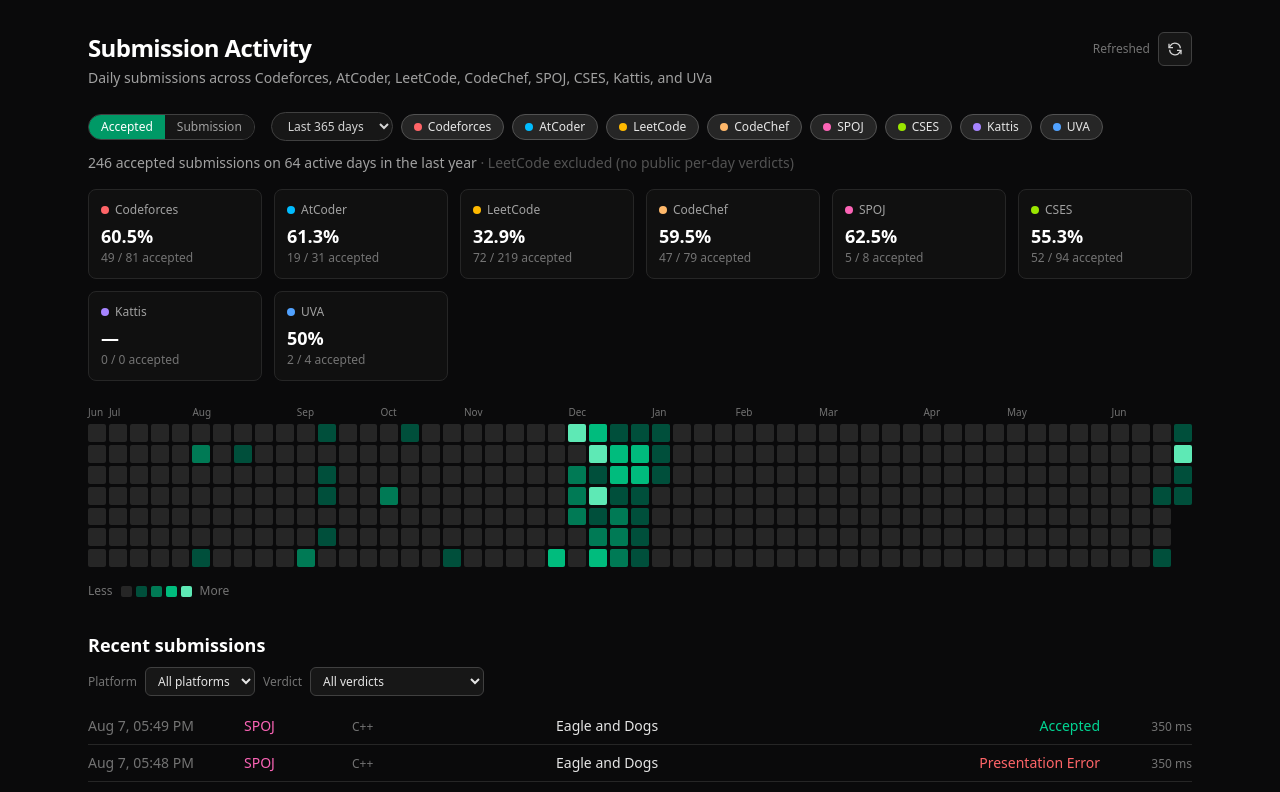
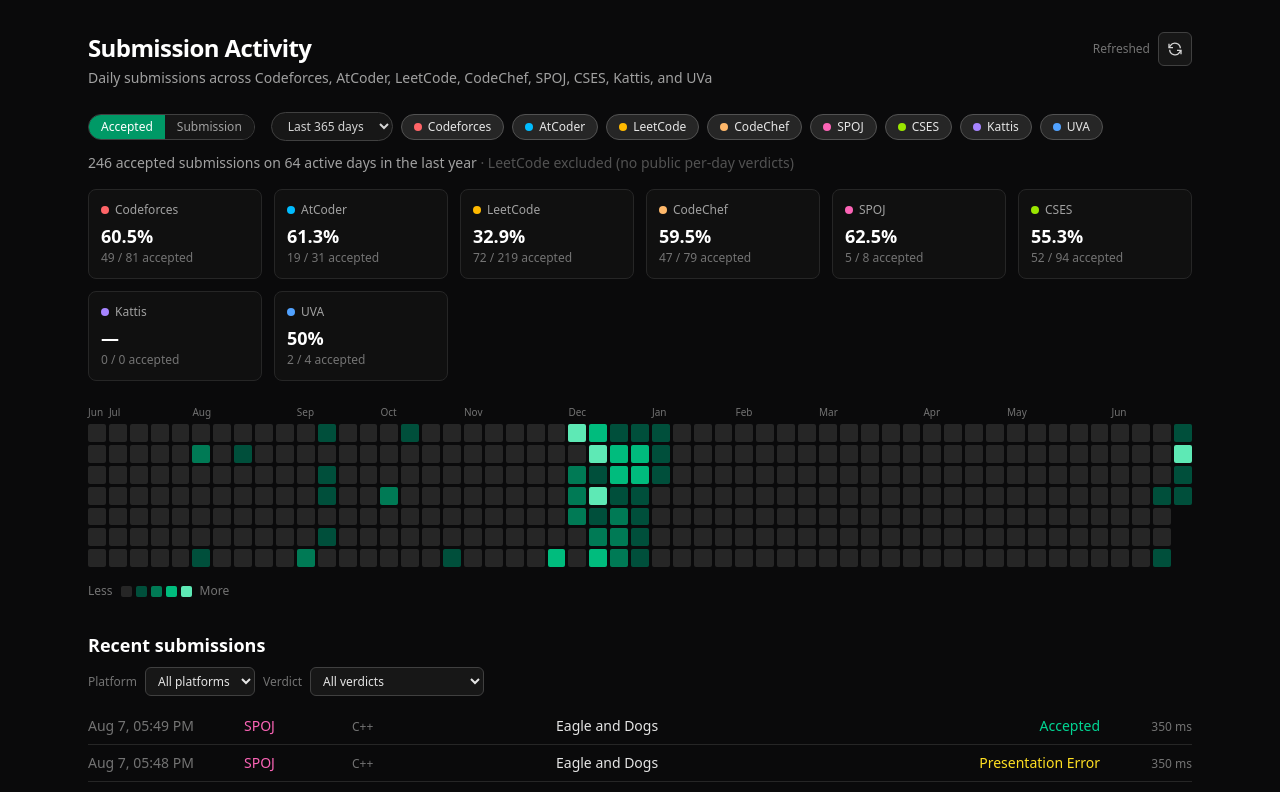
Before and after one commit to SadeekFarhan21/competitive-programming-website, a Next.js app: page / in a window 1280 px wide. Shown: the top 792 px of the page. Built offline with nearby package versions, Linux system fonts and the light colour scheme.

Commit message:
style presentation errors in yellow

```diff
--- a/app/RecentFeed.tsx
+++ b/app/RecentFeed.tsx
@@ -87,6 +87,7 @@
 function verdictColor(verdict: string) {
   const value = verdict.toLowerCase();
   if (["ok", "ac", "accepted"].includes(value)) return "text-emerald-400";
+  if (value.includes("presentation")) return "text-yellow-300";
   if (value.includes("partial")) return "text-amber-400";
   return "text-red-400";
 }
```
